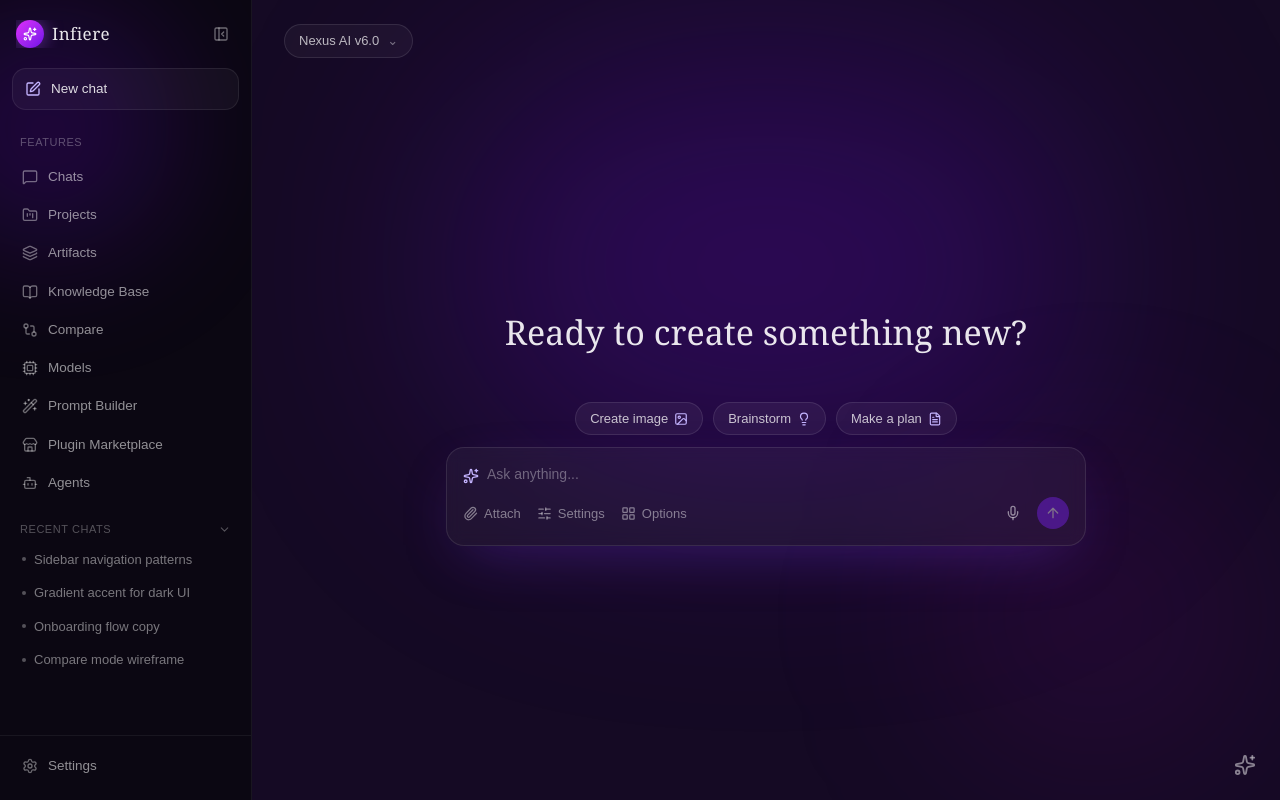
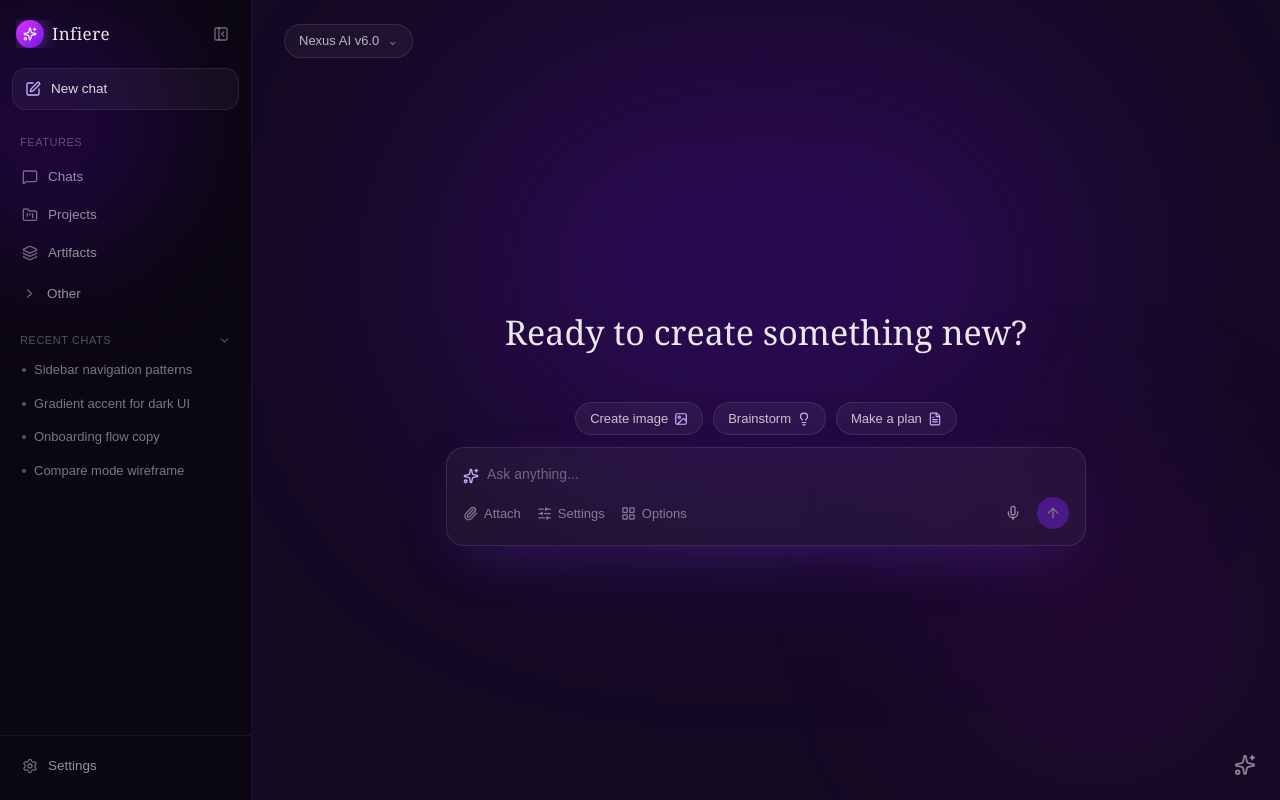
Before and after one commit to infiumstudios/infiere, a React (Vite) app: page / in a window 1280 px wide. Built offline with nearby package versions, Linux system fonts and the light colour scheme.

Commit message:
feat: update sidebar section and components

```diff
--- a/src/components/sidebar/Sidebar.tsx
+++ b/src/components/sidebar/Sidebar.tsx
@@ -12,8 +12,6 @@ import {
   Sparkles,
   ChevronDown,
   Wand2,
-  Store,
-  Bot,
   Cpu,
 } from "lucide-react";
 
@@ -26,11 +24,7 @@ export type NavKey =
   | "compare"
   | "models"
   | "prompt-builder"
-  | "plugin-marketplace"
-  | "agents"
   | "settings";
-
-import "../../Scrollbar.css"
 
 interface NavItem {
   key: NavKey;
@@ -38,18 +32,21 @@ interface NavItem {
   icon: React.ComponentType<{ size?: number; className?: string }>;
 }
 
+import "../../Scrollbar.css"
+
 const PRIMARY_ITEMS: NavItem[] = [{ key: "new-chat", label: "New chat", icon: SquarePen }];
 
-const NAV_ITEMS: NavItem[] = [
+const MAIN_NAV_ITEMS: NavItem[] = [
   { key: "chats", label: "Chats", icon: MessageSquare },
   { key: "projects", label: "Projects", icon: FolderKanban },
   { key: "artifacts", label: "Artifacts", icon: Layers },
+];
+
+const OTHER_NAV_ITEMS: NavItem[] = [
   { key: "knowledge-base", label: "Knowledge Base", icon: BookOpen },
   { key: "compare", label: "Compare", icon: GitCompare },
   { key: "models", label: "Models", icon: Cpu },
   { key: "prompt-builder", label: "Prompt Builder", icon: Wand2 },
-  { key: "plugin-marketplace", label: "Plugin Marketplace", icon: Store },
-  { key: "agents", label: "Agents", icon: Bot },
 ];
 
 export interface RecentChat {
@@ -71,9 +68,41 @@ interface SidebarProps {
   onOpenChat: (chatId: string) => void;
 }
 
+function NavButton({
+  item,
+  isActive,
+  collapsed,
+  onClick,
+}: {
+  item: NavItem;
+  isActive: boolean;
+  collapsed: boolean;
+  onClick: () => void;
+}) {
+  const Icon = item.icon;
+  return (
+    <button
+      onClick={onClick}
+      className={`flex w-full items-center gap-2.5 rounded-lg px-2.5 py-2 text-[13.5px] transition ${
+        isActive ? "bg-violet-500/15 text-white" : "text-white/55 hover:bg-white/[0.05] hover:text-white/85"
+      } ${collapsed ? "justify-center" : ""}`}
+      title={collapsed ? item.label : undefined}
+    >
+      <Icon size={16} className={`shrink-0 ${isActive ? "text-violet-300" : "text-white/40"}`} />
+      {!collapsed && <span className="truncate">{item.label}</span>}
+      {isActive && !collapsed && (
+        <span className="ml-auto h-1.5 w-1.5 rounded-full bg-violet-400 shadow-[0_0_8px_rgba(167,139,250,0.8)]" />
+      )}
+    </button>
+  );
+}
+
 export default function Sidebar({ active, activeChatId, onNavigate, onOpenChat }: SidebarProps) {
   const [collapsed, setCollapsed] = useState(false);
   const [recentOpen, setRecentOpen] = useState(true);
+  const [otherOpen, setOtherOpen] = useState(
+    OTHER_NAV_ITEMS.some((item) => item.key === active)
+  );
 
   return (
     <aside
@@ -120,29 +149,51 @@ export default function Sidebar({ active, activeChatId, onNavigate, onOpenChat }
         })}
       </div>
 
-      {/* Scrollable middle: nav + recent chats */}
+      {/* Scrollable middle: nav + other + recent chats */}
       <nav className="relative z-10 mt-6 flex-1 space-y-0.5 overflow-y-auto px-3">
         {!collapsed && <p className="px-2 pb-1.5 text-[11px] font-medium uppercase tracking-wider text-white/30">Features</p>}
-        {NAV_ITEMS.map((item) => {
-          const Icon = item.icon;
-          const isActive = active === item.key;
-          return (
+        {MAIN_NAV_ITEMS.map((item) => (
+          <NavButton
+            key={item.key}
+            item={item}
+            isActive={active === item.key}
+            collapsed={collapsed}
+            onClick={() => onNavigate(item.key)}
+          />
+        ))}
+
+        {/* Other, collapsible group */}
+        <div className="mt-1">
           <button
-              key={item.key}
-              onClick={() => onNavigate(item.key)}
+            onClick={() => setOtherOpen((o) => !o)}
             className={`flex w-full items-center gap-2.5 rounded-lg px-2.5 py-2 text-[13.5px] transition ${
-                isActive ? "bg-violet-500/15 text-white" : "text-white/55 hover:bg-white/[0.05] hover:text-white/85"
-              } ${collapsed ? "justify-center" : ""}`}
-              title={collapsed ? item.label : undefined}
+              collapsed ? "justify-center" : ""
+            } text-white/55 hover:bg-white/[0.05] hover:text-white/85`}
+            title={collapsed ? "Other" : undefined}
           >
-              <Icon size={16} className={`shrink-0 ${isActive ? "text-violet-300" : "text-white/40"}`} />
-              {!collapsed && <span className="truncate">{item.label}</span>}
-              {isActive && !collapsed && (
+            <ChevronDown
+              size={15}
+              className={`shrink-0 text-white/35 transition ${otherOpen ? "" : "-rotate-90"}`}
+            />
+            {!collapsed && <span className="truncate">Other</span>}
+            {!collapsed && OTHER_NAV_ITEMS.some((i) => i.key === active) && (
               <span className="ml-auto h-1.5 w-1.5 rounded-full bg-violet-400 shadow-[0_0_8px_rgba(167,139,250,0.8)]" />
             )}
           </button>
-          );
-        })}
+          {otherOpen && (
+            <div className={`mt-0.5 space-y-0.5 ${collapsed ? "" : "pl-3"}`}>
+              {OTHER_NAV_ITEMS.map((item) => (
+                <NavButton
+                  key={item.key}
+                  item={item}
+                  isActive={active === item.key}
+                  collapsed={collapsed}
+                  onClick={() => onNavigate(item.key)}
+                />
+              ))}
+            </div>
+          )}
+        </div>
 
         {/* Recent chats, collapsible */}
         {!collapsed && (
```
Lines whose indentation alone changed are shown as unchanged.
